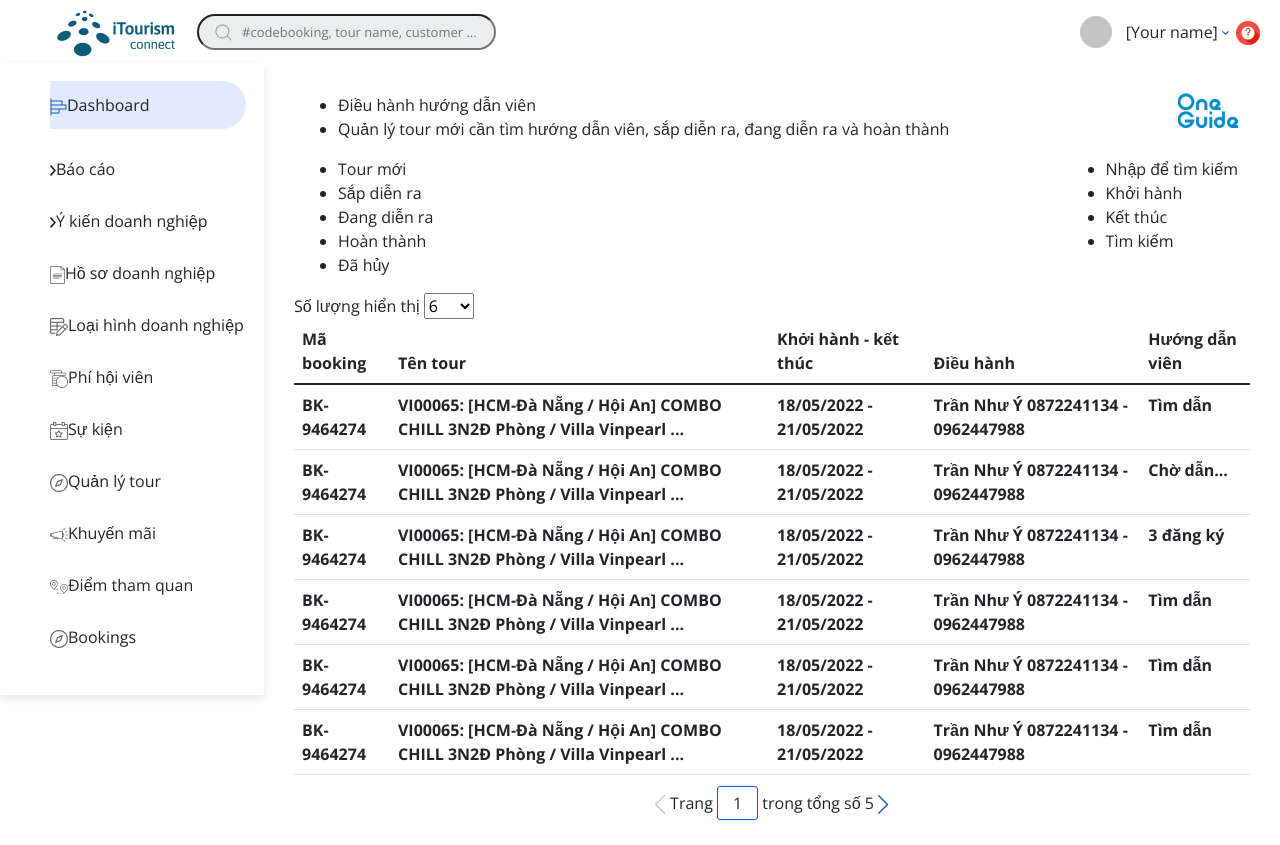
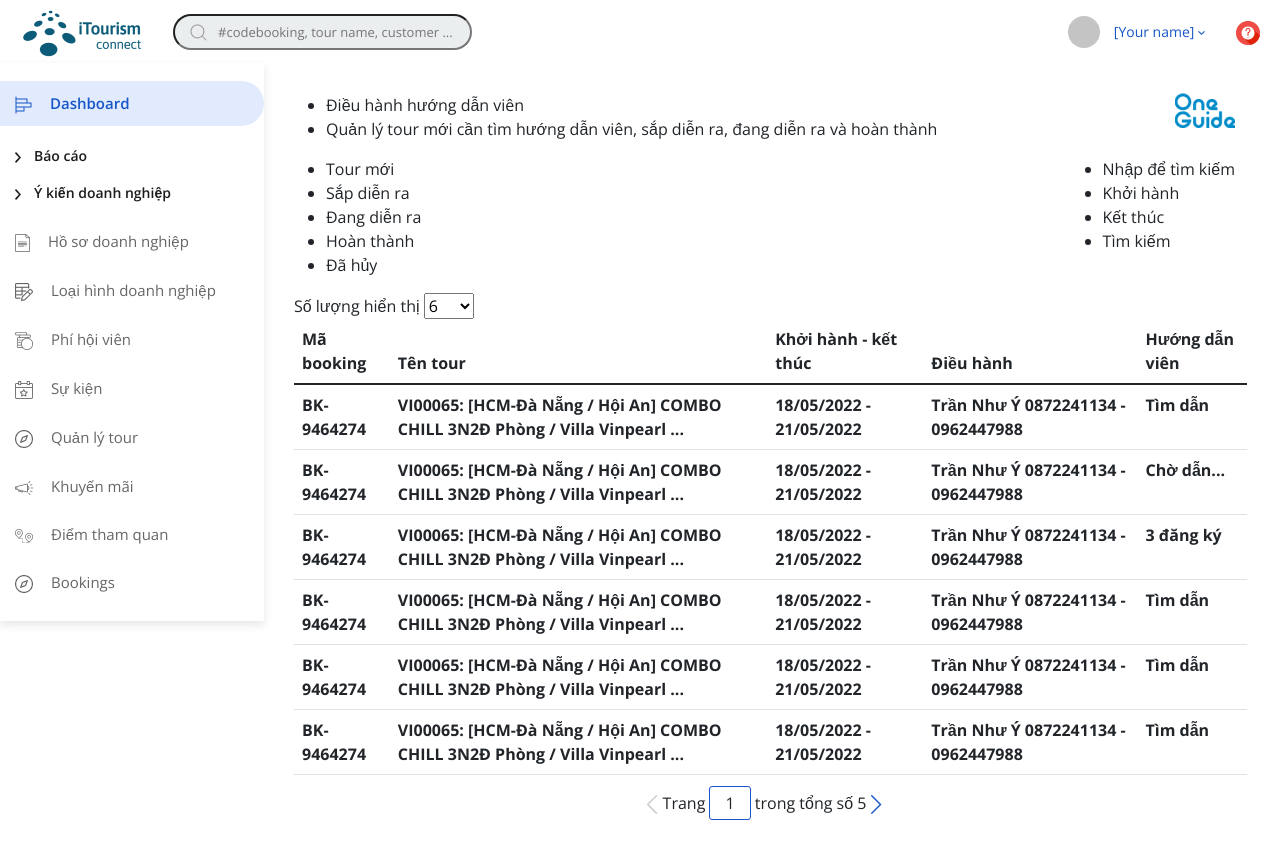
Before and after one commit to tienbaovuong/VTB_huongdanvien, a plain HTML site: page index.html in a window 1280 px wide. After the commit the page ends 820 px from the top, so only its background shows below. Drawn offline with nearby package versions, Linux system fonts and the light colour scheme.

Commit message:
header.css

```diff
--- a/css/header.css
+++ b/css/header.css
@@ -1,9 +1,12 @@
 /* top bar */
-.top-bar{}
-
 .top-bar> .container-fluid{
     max-height: 63px;
 }
+
+.row>*{
+    padding-left: 0px;
+}
+
 .top-bar_logoSearchbox{
     display: flex;
     flex-flow: row nowrap;
@@ -11,10 +14,11 @@
 
     height: 63px;
     list-style: none;
+    padding-left: 0px;
 }
 
 .top-bar_logoSearchbox>li{
-
+    margin-left: 10px;
 }
 
 .top-bar_logoSearchbox>li>input{
@@ -36,9 +40,10 @@
 
 .top-bar_logoSearchbox>li> .searchicon{
     position: absolute;
-    left: 215px;
+    left: 190px;
     top: 24px;
 }
+
 .top-bar_account{
     display: flex;
     flex-flow: row nowrap;
@@ -46,11 +51,26 @@
 
     height: 63px;
     list-style: none;
+
+    font-style: normal;
+    font-weight: 400;
+    font-size: 14px;
+    line-height: 19px;
+    color: #1756C8;
 }
 
-.top-bar_account>li{
+.top-bar_account>li>.top-bar_avatar{
+    margin-right: 11px;
+}
 
+.top-bar_account>li>.dropdown{
+    margin-right: 24px;
 }
+
+.top-bar_account>li>.top-bar_faq{
+    margin-right: 13px;
+}
+
 
 /* navigation */
 .side-nav{
@@ -58,13 +78,15 @@
     width: 264px;
     position: absolute;
     box-shadow: 0px 4px 9px rgba(0, 0, 0, 0.1);
-    padding: 18px;
+    padding-top:  18px;
+    padding-left: 15px;
 }
 
 .side-nav_list{
     align-items: flex-start;
+    list-style: none;
 
-    list-style: none;
+    padding-left: 0px;
 }
 
 .side-nav_list>.highlightNav{
@@ -73,10 +95,57 @@
 
     padding: 12px;
     padding-left: 0px;
+    margin-bottom: 20px;
+    margin-left: -15px;
+
+    font-style: normal;
+    font-weight: 600;
+    font-size: 15px;
+    line-height: 20px;
+
+    color: #1756C8;
 }
 
-.side-nav_list>li{
-    margin-bottom: 28px;
+.side-nav_list>.baocao{
+    margin-bottom: 18px;
+
+    font-style: normal;
+    font-weight: 600;
+    font-size: 14px;
+    line-height: 19px;
+
+    color: #1C1C1C;
 }
 
-.side-nav_list>li>img{}
+.side-nav_list>.ykien{
+    margin-bottom: 29px;
+
+    font-style: normal;
+    font-weight: 600;
+    font-size: 14px;
+    line-height: 19px;
+
+    color: #1C1C1C;
+}
+
+.side-nav_list>.common{
+    margin-bottom: 28px;
+
+    font-style: normal;
+    font-weight: 400;
+    font-size: 15px;
+    line-height: 20px;
+
+    color: #666666;
+}
+
+.side-nav_list>.highlightNav>img{
+    margin-right: 18px;
+    margin-left: 15px;
+}
+.side-nav_list>.common>img{
+    margin-right: 18px;
+}
+.side-nav_list>.baocao>img, .side-nav_list>.ykien>img{
+    margin-right: 13px;
+}
--- a/css/main.css
+++ b/css/main.css
@@ -4,7 +4,9 @@ body{
 
 main{
     border-left: 264px solid white;
-    padding: 30px;
+    padding-top: 30px;
+    padding-left: 30px;
+    padding-right: 33px;
 }
 /*filter*/
 
```
